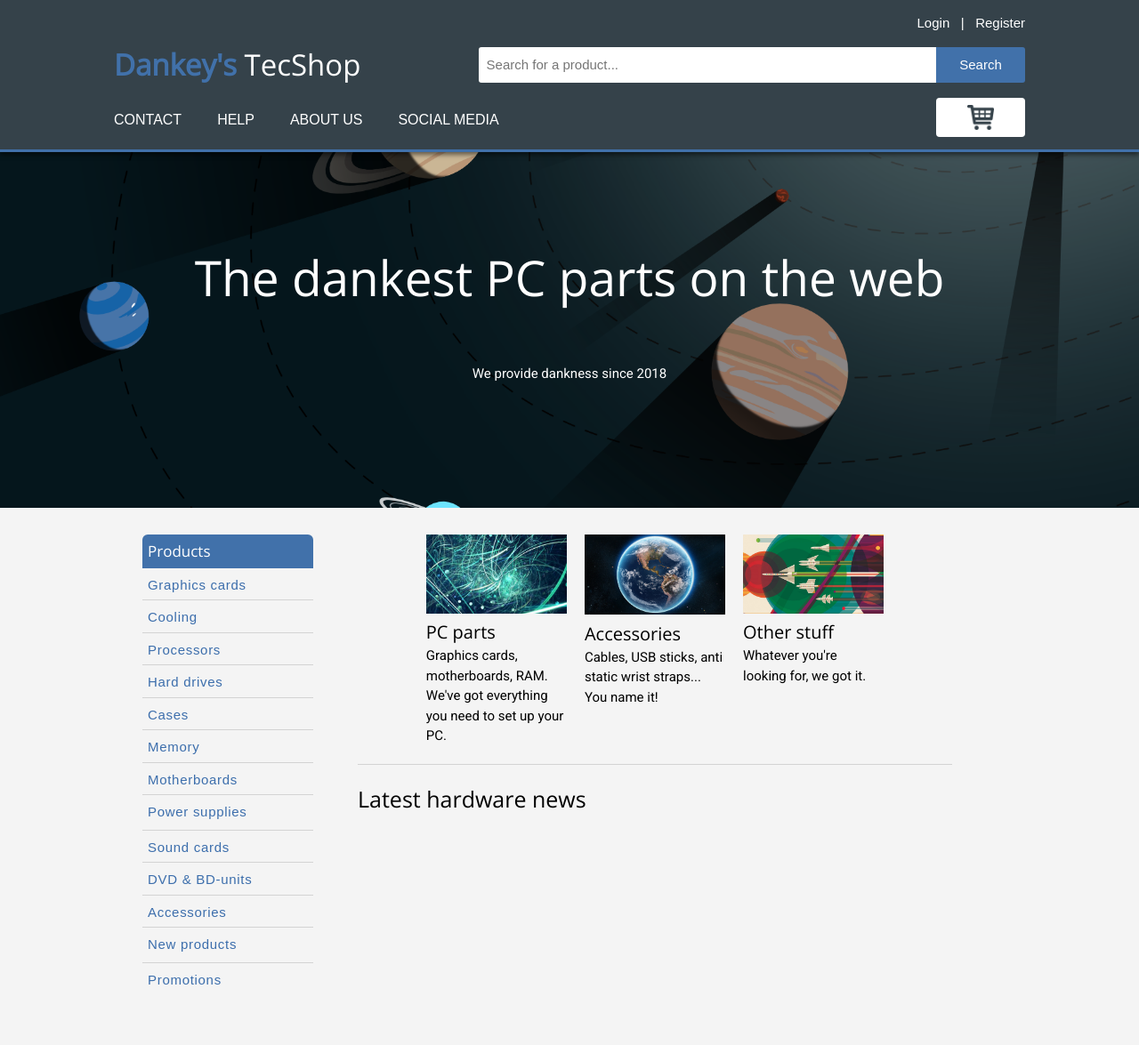
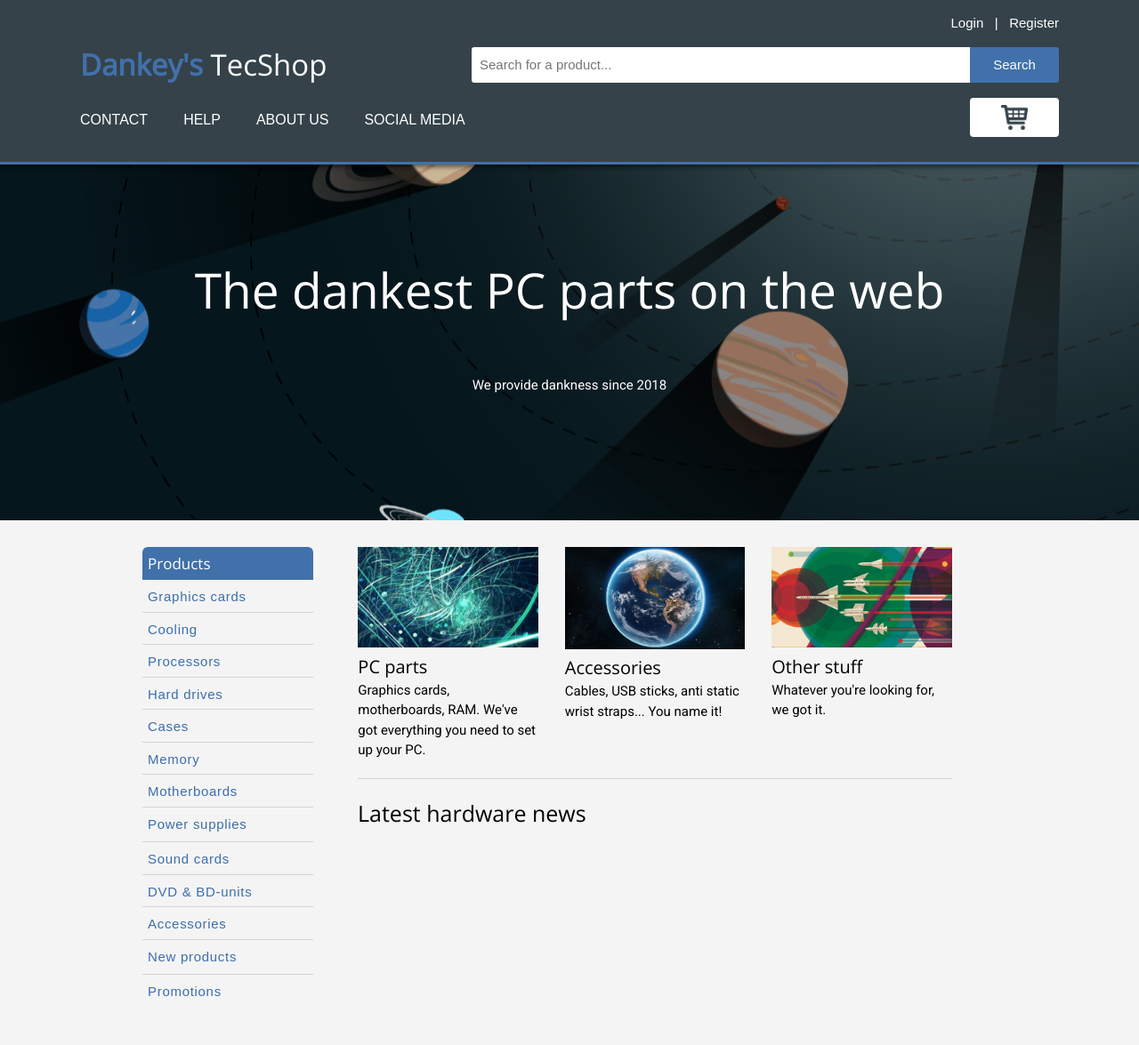
Before and after one commit to seafewd/dankey, a PHP site: page /dankey/ in a window 1280 px wide. Shown: the top 1175 px of the page at 89% size. Run offline with PHP 8.4, Linux system fonts and the light colour scheme; some libraries are stand-ins or nearby versions; some web fonts are replaced.

Commit message:
flex stuff

```diff
--- a/css/style.css
+++ b/css/style.css
@@ -33,10 +33,7 @@ p {
     font-weight: 300;
 }
 
-.container {
-    width: 80%;
-    margin: auto;
-}
+
 
 ul {
     padding: 0;
@@ -105,7 +102,7 @@ header li {
 }
 
 header #utility_header {
-    width: 100%;
+    max-width: 1100px;
     display: inline-block;
 }
 
@@ -176,7 +173,7 @@ header a:hover {
     margin: 10px auto;
     padding: 20px 0;
     width: 75%;
-    max-width: 1000px;
+    max-width: 1100px;
 }
 
 /* searchBar */
@@ -404,21 +401,39 @@ main#main-content a:hover {
 
 /* Boxes */
 #boxes {
-  display: block;
-  float: left;
-    margin-bottom: 20px;
 }
 
-.box {
-    float: left;
-    width: 33.33%;
+.container {
+    display: flex;
+    margin-bottom: 20px;
+    justify-content: center;
+
+}
+
+.box:first-child{
+    padding-left: 0 !important;
+    padding-right: 20px;
+}
+
+.box:last-child {
+    padding-right: 0 !important;
+    padding-left: 20px;
+}
+
+  .box {
+
+    width: 33.3%;
     padding: 0 10px;
     box-sizing: border-box;
 }
 
-.box img {
+.box_image_wrap {
     width: 100%;
     height: auto;
+}
+
+.box_image_wrap img {
+    width: 100%;
 }
 
 /* Footer */
--- a/index.php
+++ b/index.php
@@ -56,17 +56,17 @@ require_once ( ABS_FILE . '/php/includes/article_main_outer.php' );
 <section id="boxes">
   <div class="container">
     <div class="box">
-      <img src="<?php rootDir();?>/img/1.png">
+      <div class="box_image_wrap"><img src="<?php rootDir();?>/img/1.png"></div>
       <h2><?php echo t("pc parts") ?></h2>
       <p><?php echo t("description_parts") ?></p>
     </div>
     <div class="box">
-      <img src="<?php rootDir();?>img/2.jpg">
+        <div class="box_image_wrap"><img src="<?php rootDir();?>img/2.jpg"></div>
       <h2><?php echo t("accessories") ?></h2>
       <p><?php echo t("description_accessories") ?></p>
     </div>
     <div class="box">
-      <img src="<?php rootDir();?>img/3.jpg">
+        <div class="box_image_wrap"><img src="<?php rootDir();?>img/3.jpg"></div>
       <h2><?php echo t("stuff") ?></h2>
       <p><?php echo t("description_stuff") ?></p>
     </div>
```
